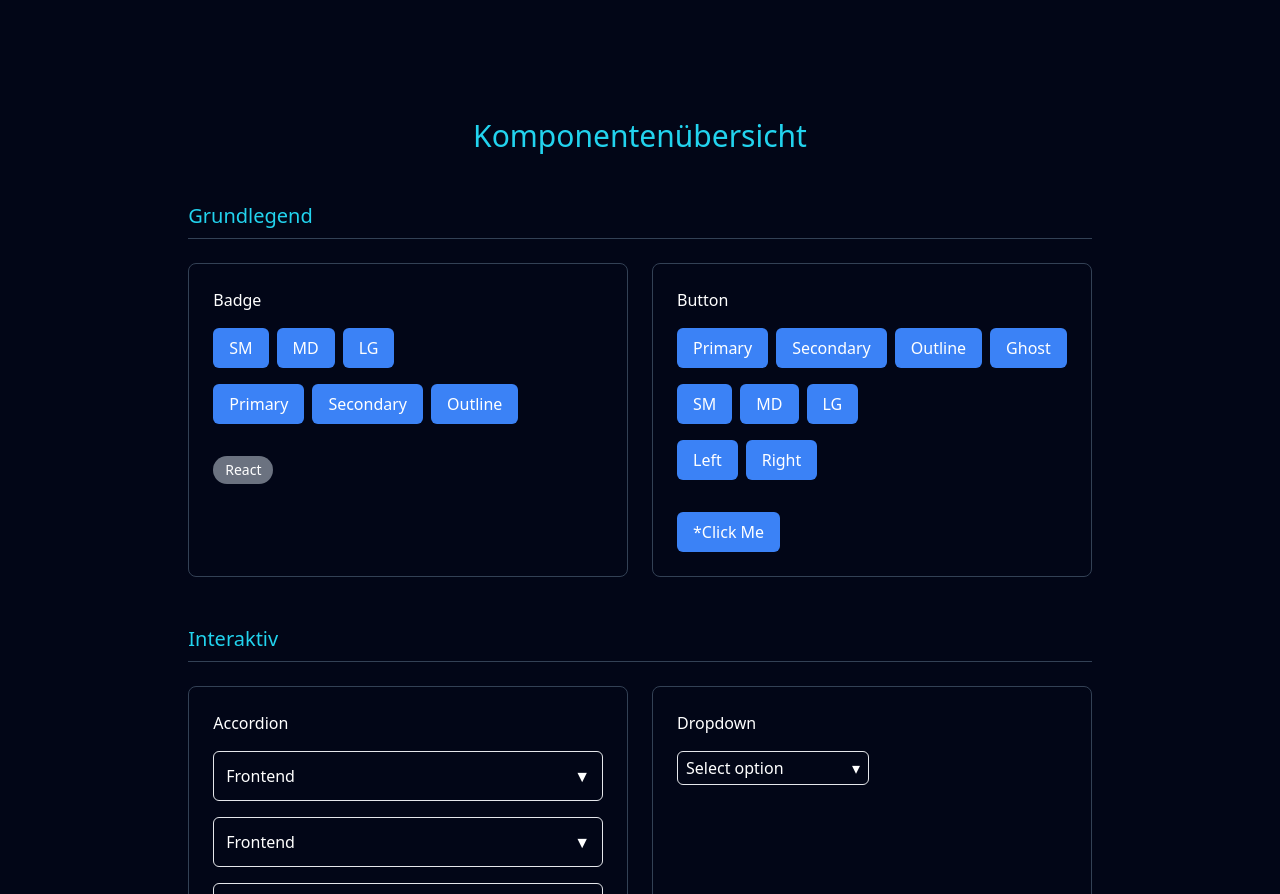
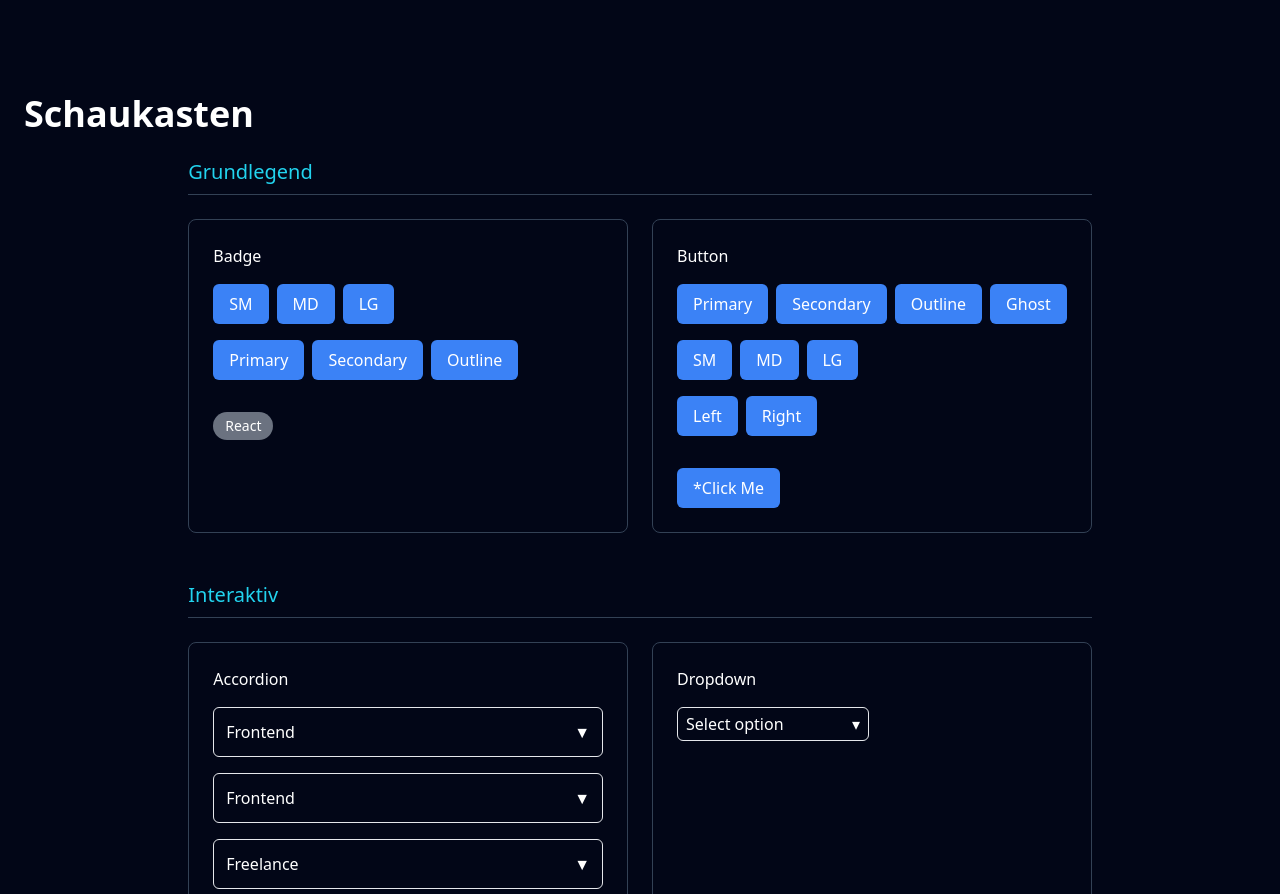
Before and after one commit to ghashghaei/my-portfolio, a Next.js app: page /de in a window 1280 px wide. Shown: the part 1126-2020 px from the top of the page. Built offline with nearby package versions, Linux system fonts and the light colour scheme.

Commit message:
small improvment

```diff
--- a/app/components/sections/ShowcaseSection.tsx
+++ b/app/components/sections/ShowcaseSection.tsx
@@ -19,10 +19,6 @@ export default function ShowcaseSection({ locale }: Props) {
 
   return (
     <div className="max-w-5xl mx-auto flex flex-col gap-12">
-      <h2 className="text-3xl text-center text-cyan-400">
-        {lang.showcase.title}
-      </h2>
-
       {/* Basic */}
       <ShowcaseGroup title={lang.showcase.groups.basic}>
         <BadgeDemo />
--- a/app/locale/de.ts
+++ b/app/locale/de.ts
@@ -4,13 +4,14 @@ export const de = {
     about: "Über mich",
     skills: "Fähigkeiten",
     experiences: "Erfahrungen",
-    showcase: "Showcase",
+    showcase: "Schaukasten",
   },
 
   sections: {
     about: "Über mich",
     skills: "Fähigkeiten",
     experiences: "Erfahrungen",
+    showcase: "Schaukasten",
   },
 
   about: {
--- a/app/locale/en.ts
+++ b/app/locale/en.ts
@@ -11,6 +11,7 @@ export const en = {
     about: "About",
     skills: "Skills",
     experiences: "Experiences",
+    showcase: "Showcase",
   },
 
   about: {
```
